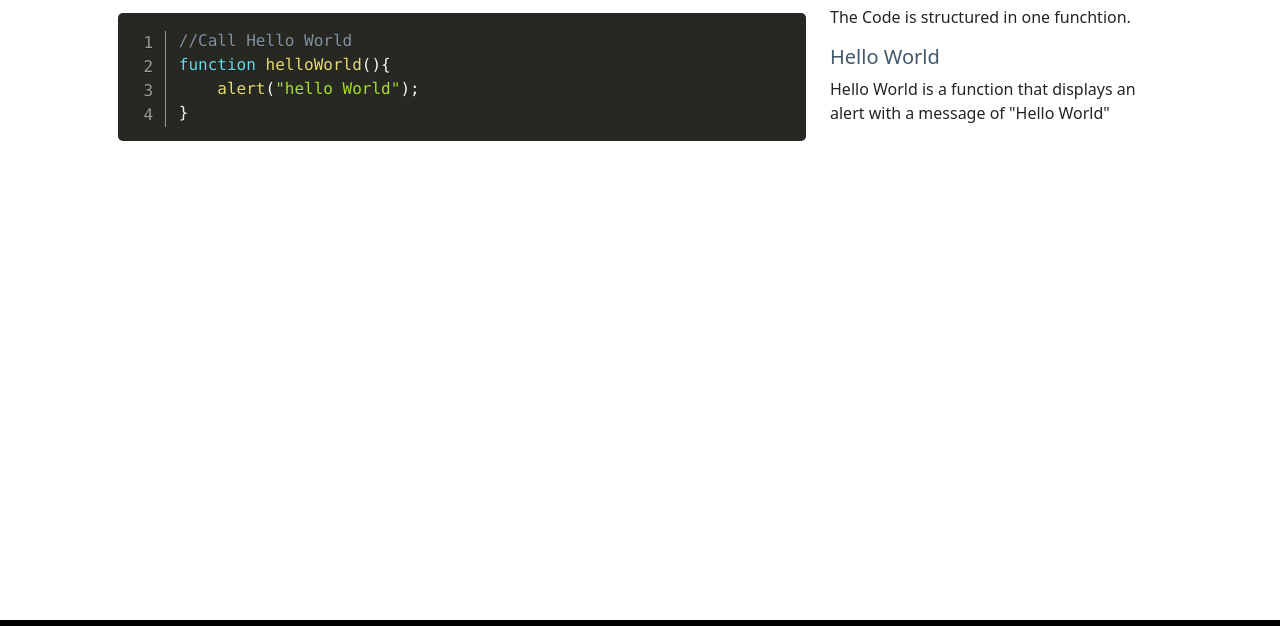
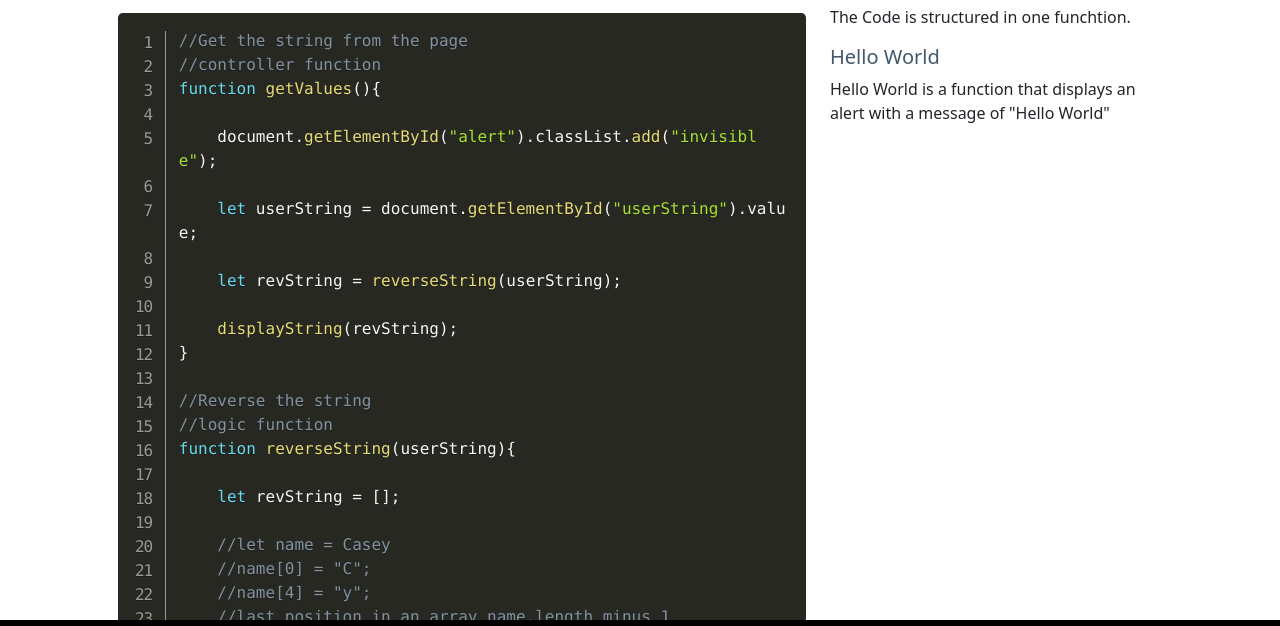
Before and after one commit to caseyspaulding/Rewind, a plain HTML site: page code.html in a window 1280 px wide. Shown: the part 114-740 px from the top of the page. Drawn offline with nearby package versions, Linux system fonts and the light colour scheme.

Commit message:
js update

```diff
--- a/code.html
+++ b/code.html
@@ -72,10 +72,49 @@
       <div class="row row-cols-1 row-cols-lg-2">
             <div class="col-lg-8">
                 <pre class="line-numbers"><code class="language-javascript">
-                    //Call Hello World
-                    function helloWorld(){
-                        alert("hello World");
-                    }
+                    //Get the string from the page
+//controller function
+function getValues(){
+
+    document.getElementById("alert").classList.add("invisible");
+
+    let userString = document.getElementById("userString").value;
+
+    let revString = reverseString(userString);
+
+    displayString(revString);
+}
+
+//Reverse the string
+//logic function
+function reverseString(userString){
+
+    let revString = [];
+
+    //let name = Casey
+    //name[0] = "C";
+    //name[4] = "y";
+    //last position in an array name.length minus 1
+
+    //reverse a string using a for loop
+    for (let index = userString.length - 1 ; index >= 0; index--) {
+        revString += userString[index];
+
+    }
+
+    return revString;
+
+}
+
+//Display the reversed string to the user
+//View function
+function displayString(revstring){
+
+    //write the message to the page
+    document.getElementById("msg").innerHTML = `Your string reversed is: ${revstring}`;
+    //show the alert box
+    document.getElementById("alert").classList.remove("invisible");
+}
                 </code>
                 </pre>
             </div>
```
Also changed, not shown: app.html (+34 -4 lines), js/site.js (+42 -3 lines).
